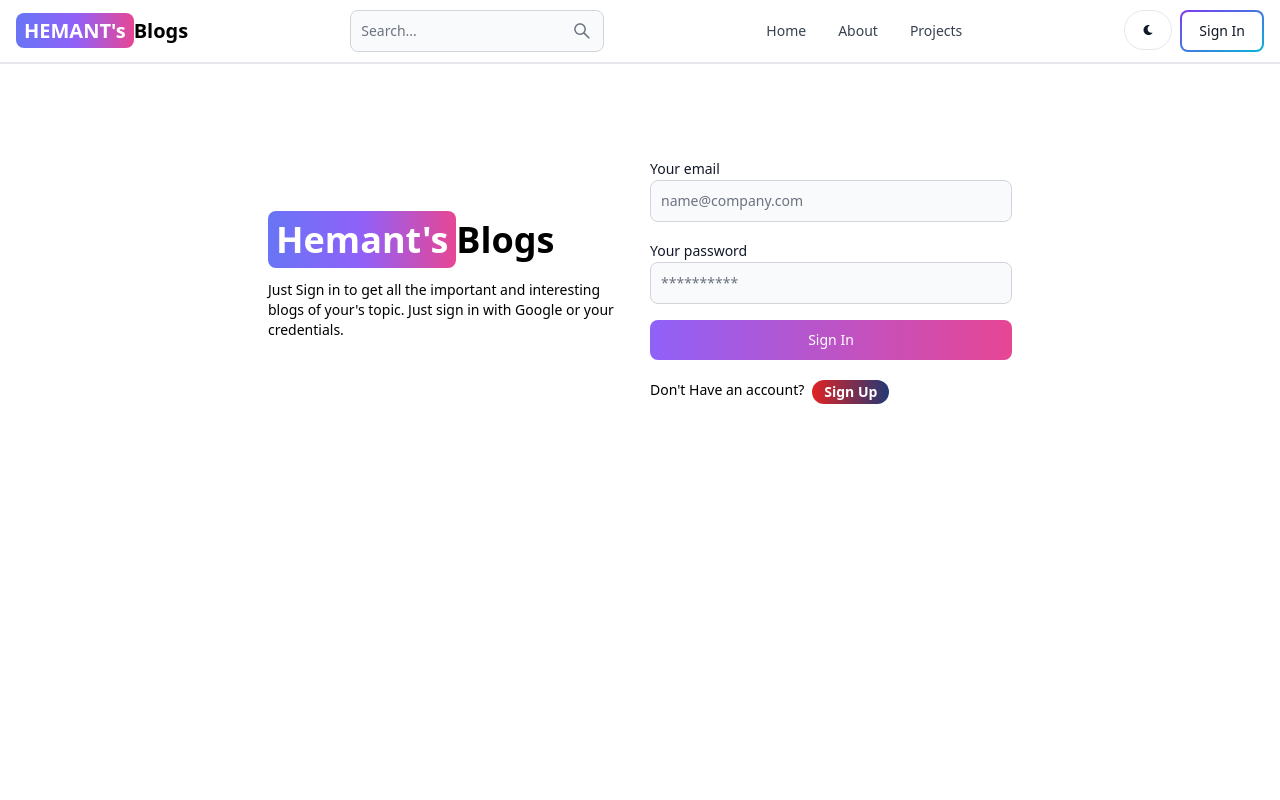
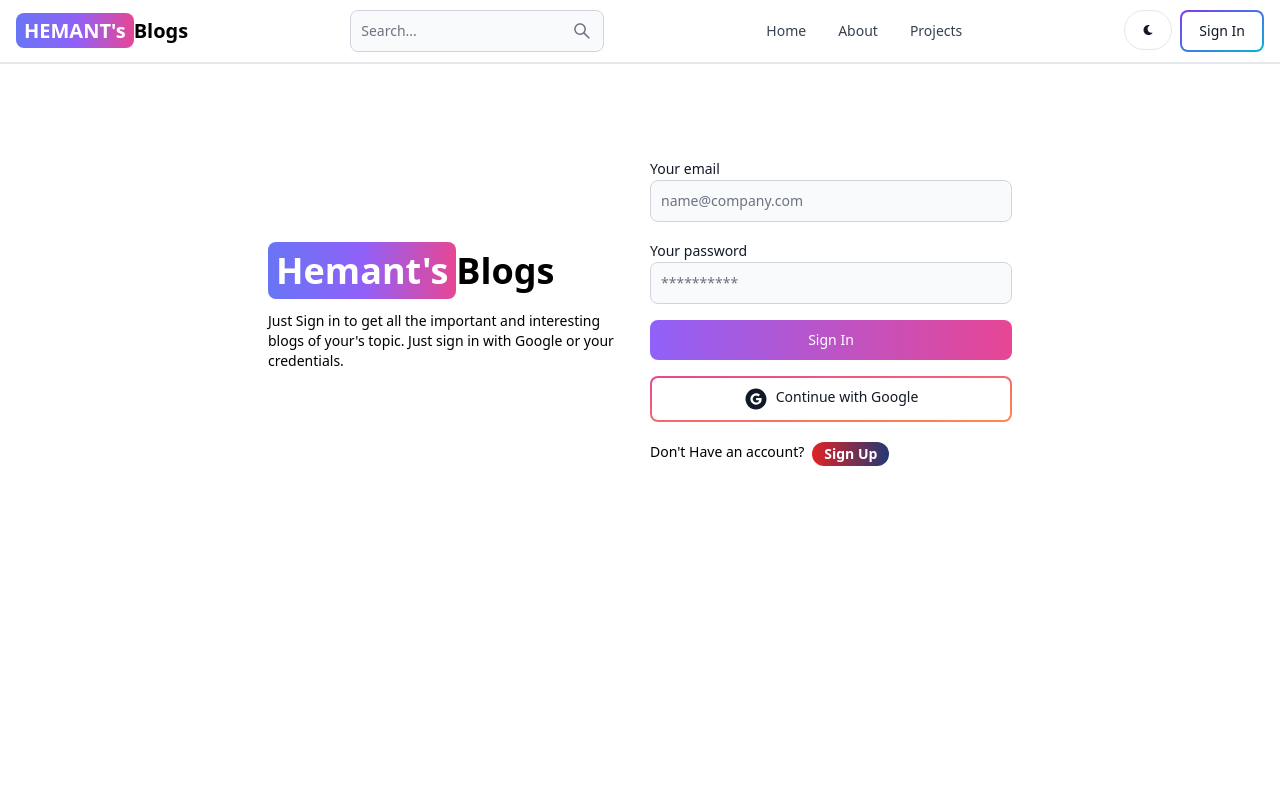
Before and after one commit to Hemant77777777/mern-blog, a React (Vite) app in the folder client/: page /sign-in in a window 1280 px wide. Shown: the top 800 px of the page. Built offline with nearby package versions, Linux system fonts and the light colour scheme; no server answers.

Commit message:
created the firebase files and authentication of google from firebase and also created OAuth file and add in signin out pages

```diff
--- a/client/package.json
+++ b/client/package.json
@@ -11,6 +11,7 @@
   },
   "dependencies": {
     "@reduxjs/toolkit": "^2.5.0",
+    "firebase": "^11.1.0",
     "flowbite-react": "^0.10.2",
     "react": "^18.3.1",
     "react-dom": "^18.3.1",
--- a/client/src/components/OAuth.jsx
+++ b/client/src/components/OAuth.jsx
@@ -0,0 +1,42 @@
+import { Button } from 'flowbite-react';
+import { AiFillGoogleCircle } from 'react-icons/ai';
+import { GoogleAuthProvider, signInWithPopup, getAuth } from 'firebase/auth';
+import { app } from '../firebase';
+import { useDispatch } from 'react-redux';
+import { signInSuccess } from '../redux/user/userSlice';
+import { useNavigate } from 'react-router-dom';
+
+export default function OAuth() {
+    const auth = getAuth(app)
+    const dispatch = useDispatch()
+    const navigate = useNavigate()
+    const handleGoogleClick = async () =>{
+        const provider = new GoogleAuthProvider()
+        provider.setCustomParameters({ prompt: 'select_account' })
+        try {
+            const resultsFromGoogle = await signInWithPopup(auth, provider)
+            const res = await fetch('/api/auth/google', {
+                method: 'POST',
+                headers: { 'Content-Type': 'application/json' },
+                body: JSON.stringify({
+                    name: resultsFromGoogle.user.displayName,
+                    email: resultsFromGoogle.user.email,
+                    googlePhotoUrl: resultsFromGoogle.user.photoURL,
+                }),
+                })
+            const data = await res.json()
+            if (res.ok){
+                dispatch(signInSuccess(data))
+                navigate('/')
+            }
+        } catch (error) {
+            console.log(error);
+        }
+    }
+  return (
+    <Button type='button' gradientDuoTone='pinkToOrange' outline onClick={handleGoogleClick}>
+        <AiFillGoogleCircle className='w-6 h-6 mr-2'/>
+        Continue with Google
+    </Button>
+  )
+}
--- a/client/src/firebase.js
+++ b/client/src/firebase.js
@@ -0,0 +1,17 @@
+// Import the functions you need from the SDKs you need
+import { initializeApp } from "firebase/app";
+// TODO: Add SDKs for Firebase products that you want to use
+// https://firebase.google.com/docs/web/setup#available-libraries
+
+// Your web app's Firebase configuration
+const firebaseConfig = {
+  apiKey: import.meta.env.VITE_FIREBASE_API_KEY,
+  authDomain: "mern-blog-app-2ee5f.firebaseapp.com",
+  projectId: "mern-blog-app-2ee5f",
+  storageBucket: "mern-blog-app-2ee5f.firebasestorage.app",
+  messagingSenderId: "257276826912",
+  appId: "1:257276826912:web:69c81a36be2da2c8cdb345"
+};
+
+// Initialize Firebase
+export const app = initializeApp(firebaseConfig);
--- a/client/src/pages/SignIn.jsx
+++ b/client/src/pages/SignIn.jsx
@@ -7,7 +7,7 @@
   signInSuccess,
   signInFailure,
 } from '../redux/user/userSlice';
-// import OAuth from '../components/OAuth';
+import OAuth from '../components/OAuth';
 
 export default function SignIn() {
   const [formData, setFormData] = useState({});
@@ -93,7 +93,7 @@
                 'Sign In'
               )}
             </Button>
-            {/* <OAuth /> */}
+            <OAuth />
           </form>
           <div className='flex gap-2 text-sm mt-5'>
             <span>Don't Have an account?</span>
--- a/client/src/pages/SignUp.jsx
+++ b/client/src/pages/SignUp.jsx
@@ -1,7 +1,7 @@
 import { Alert, Button, Label, Spinner, TextInput } from 'flowbite-react';
 import { useState } from 'react';
 import { Link, useNavigate } from 'react-router-dom';
-
+import OAuth from '../components/OAuth';
 
 export default function SignUp() {
   const [formData, setFormData] = useState({});
@@ -97,7 +97,7 @@
                 'Sign Up'
               )}
             </Button>
-
+            <OAuth />
           </form>
           <div className='flex gap-2 text-sm mt-5'>
   <span>Have an account? </span>
```
Also changed, not shown: 1 other file (tests, documents, lock files or other folders).
